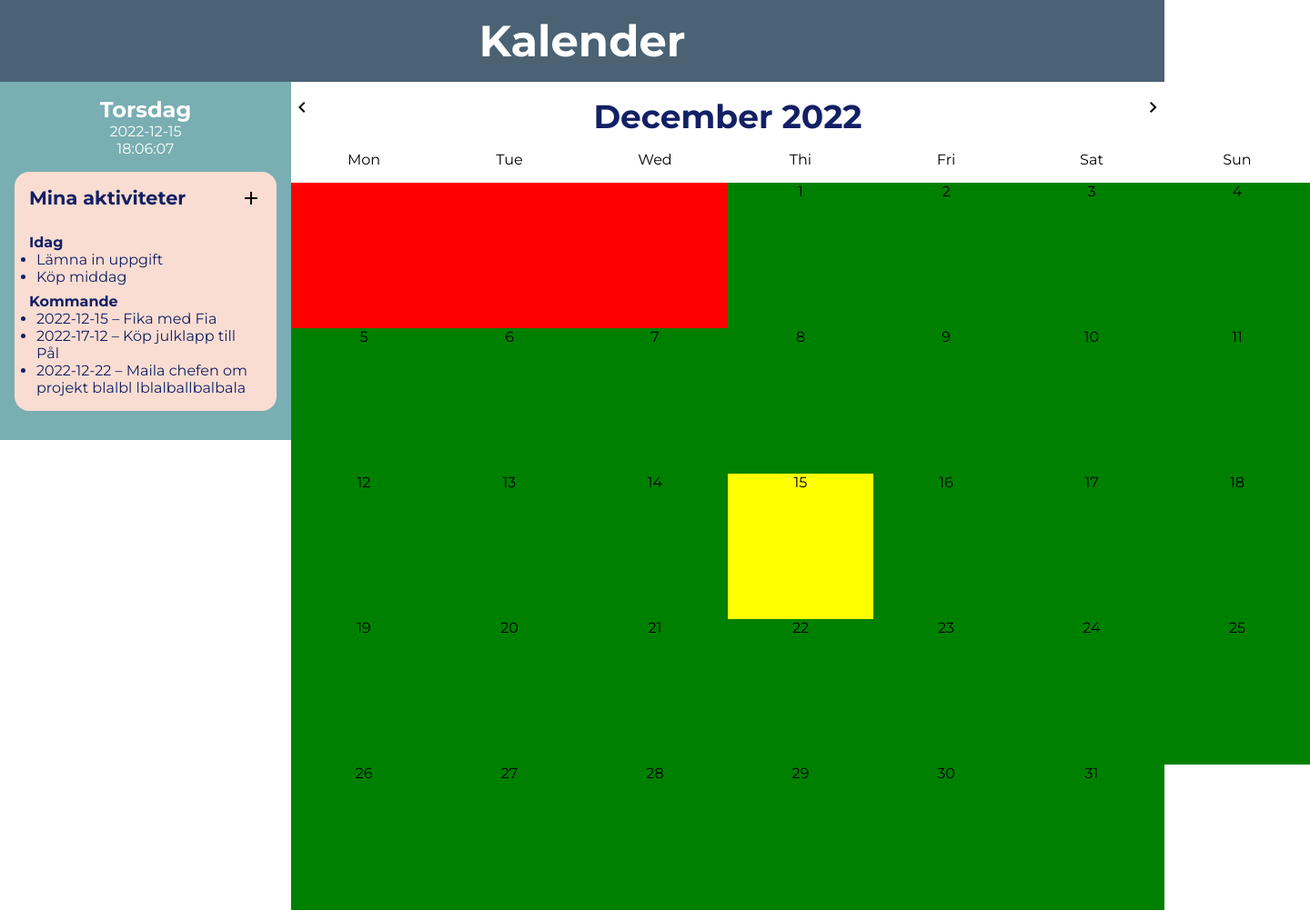
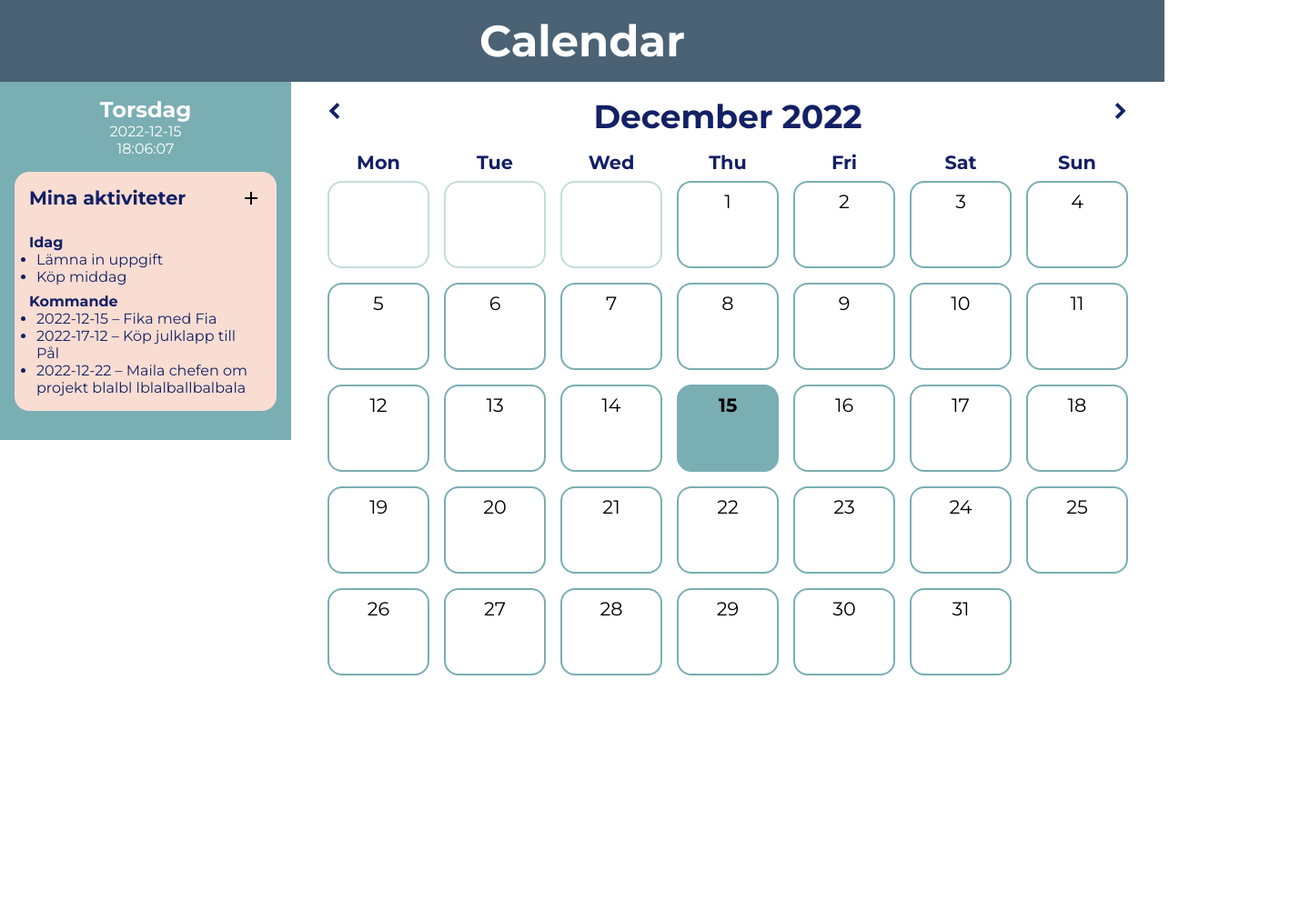
Before and after one commit to Edvindjulic/Calendar-Javascript, a website: page public/index.html in a window 1280 px wide. Shown: the whole page at 91% size, 1440 px wide, since content can reach past the window. After the commit the page ends 800 px from the top, so only its background shows below. Drawn offline with nearby package versions, Linux system fonts and the light colour scheme.

Commit message:
Css for calendar

```diff
--- a/public/calendar.css
+++ b/public/calendar.css
@@ -1,32 +1,54 @@
+#container {
+    width: calc(100% - 20rem);
+    margin-left: 320px;
+    padding-left: 2rem;
+    padding-right: 2rem;
+}
+
 .day-square {
-    width: 10rem;
-    height: 10rem;
-    background-color: green;
+    width: 1fr;
+    height: 6rem;
+    background-color: #fff;
+    border: 2px solid var(--cadetblue);
     display: flex;
     flex-direction: column;
     justify-content: space-between;
     text-align: center;
+    padding: 0.5rem;
+    margin: 0.5rem;
+    border-radius: 1rem;
+    font-size: 1.3rem;
+}
+
+.day-square:hover {
+    background-color: var(--cadetblue);
 }
 .empty {
-    background-color: red;
+    background-color: #fff;
+    border: 2px solid #5f9ea05d;
 }
 #today {
-    background-color: yellow;
+    background-color: var(--cadetblue);
+    font-weight: 700;
 }
 .calendar-body {
     display: grid;
     grid-template-columns: repeat(7, 1fr);
 }
-
 #weekdays {
     display: grid;
     grid-template-columns: repeat(7, 1fr);
-    text-align: center;
-    margin-bottom: 1rem;
+    font-size: 1.3rem;
+    font-weight: 700;
+    color: var(--royalbluedark);
 }
 #weekdays div {
-    width: 10rem;
+    width: 1fr;
     text-align: center;
 }
-
-/* grid-template-columns: repeat(3, 1fr);
+ #backButton, #nextButton {
+    font-size: 2rem;
+    font-weight: 700;
+    color: var(--royalbluedark);
+    cursor: default;
+ }
--- a/public/index.html
+++ b/public/index.html
@@ -14,11 +14,11 @@
     <!-- länkar till fonts, ikoner osv -->
     <link rel="stylesheet" href="https://fonts.googleapis.com/css2?family=Material+Symbols+Outlined:opsz,wght,FILL,GRAD@20..48,100..700,0..1,-50..200" />
     <link href="https://fonts.googleapis.com/css2?family=Montserrat:wght@400;700&display=swap" rel="stylesheet">
-    <title>Document</title>
+    <title>Calendar</title>
   </head>
   <body>
     <header class="padding1">
-      <h1>Kalender</h1>
+      <h1>Calendar</h1>
     </header>
 
 <!-- Innehåller tid, veckordag och datum samt todo-lista -->
@@ -80,7 +80,7 @@
               <div>Mon</div>
               <div>Tue</div>
               <div>Wed</div>
-              <div>Thi</div>
+              <div>Thu</div>
               <div>Fri</div>
               <div>Sat</div>
               <div>Sun</div>
```
